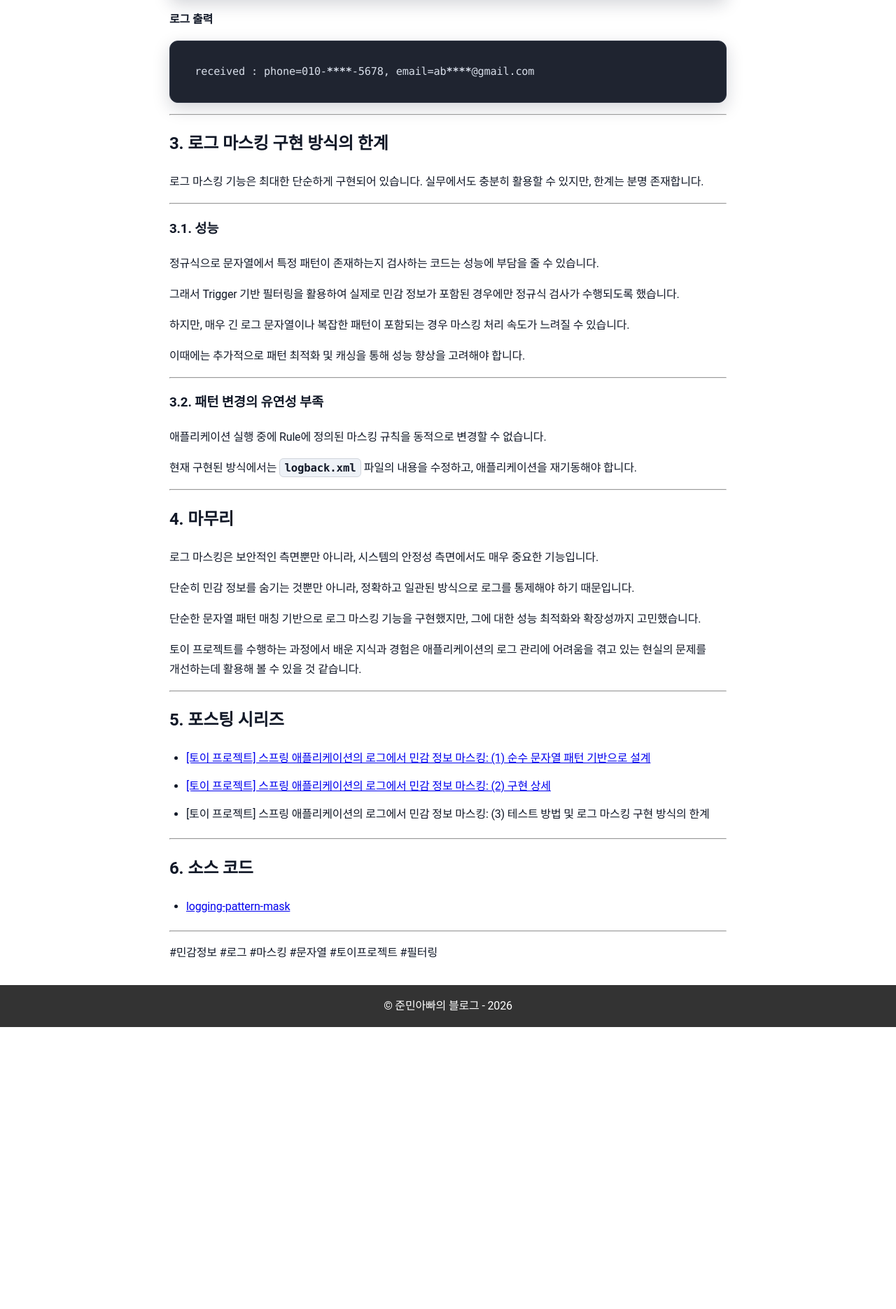
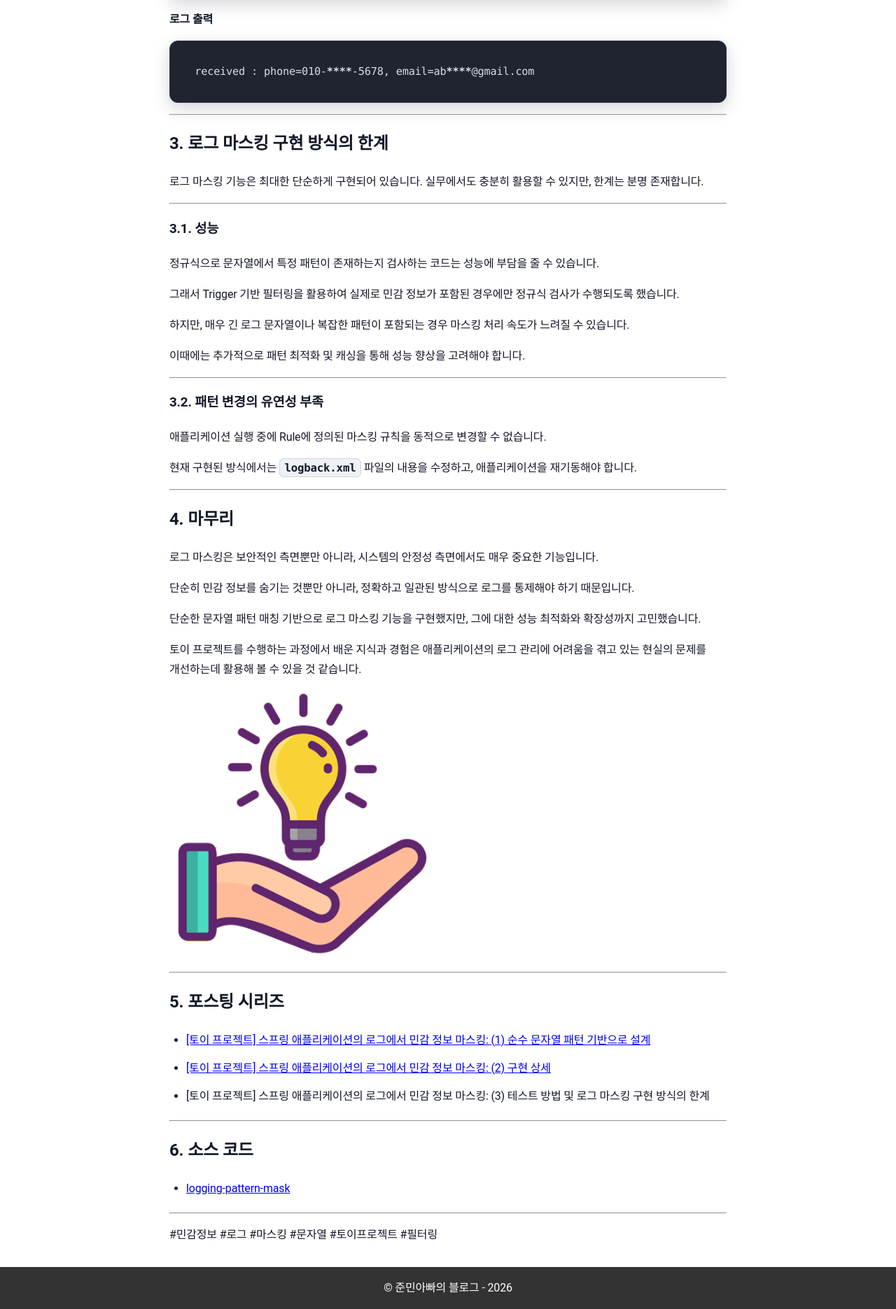
Before and after one commit to sanghoon-lee/sanghoon-lee.github.io, a Jekyll site: the page built from _posts/2026-02-20-logging-pattern-mask3.md, in a window 1280 px wide. Shown: the part 2345-4216 px from the top of the page at 70% size. Built offline with Jekyll 4.4.1, drawn with Linux system fonts in a browser that asks for light colours; nearby versions of some CDN libraries; comment, search, counter and statistics services are not loaded; before the commit the page ends 3813 px from its top, so only the background shows below that.

Commit message:
민감정보 로그마스킹 토이프로젝트 리라이팅 3/3

```diff
--- a/_posts/2026-02-20-logging-pattern-mask3.md
+++ b/_posts/2026-02-20-logging-pattern-mask3.md
@@ -110,6 +110,8 @@ received : phone=010-****-5678, email=ab****@gmail.com
 
 토이 프로젝트를 수행하는 과정에서 배운 지식과 경험은 애플리케이션의 로그 관리에 어려움을 겪고 있는 현실의 문제를 개선하는데 활용해 볼 수 있을 것 같습니다.
 
+<img class="main-image" src="/assets/images/solution.png" alt="문제해결">
+
 ---
 
 ## 5. 포스팅 시리즈
```
Also changed, not shown: assets/images/solution.png (added).
